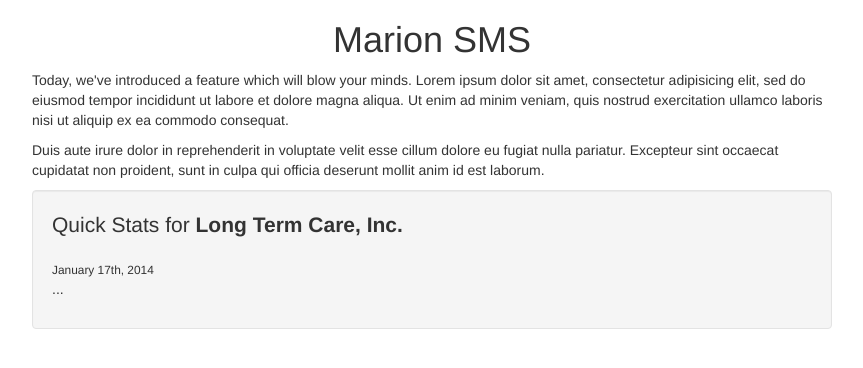
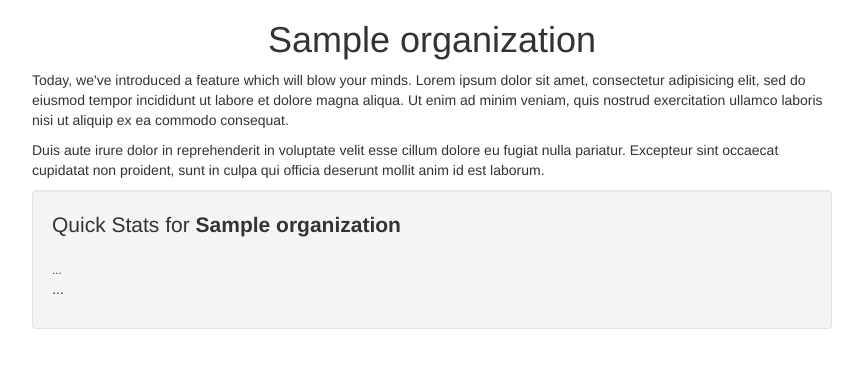
Before and after one commit to ihodes/marionsms, a Flask app: page /home in a window 1280 px wide. Shown: the part 52-420 px from the top of the page, without its empty margins (208-1071 px from the left). Run offline with Flask 2, Linux system fonts and the light colour scheme; a user stored in the database is signed in; tables that the repository leaves empty hold one stand-in row (values such as "Sample post"); parts of the project's set-up code (start-up, migrations or seed data) failed here and were passed over.

Commit message:
add organizations

```diff
--- a/marionsms/frontend/views.py
+++ b/marionsms/frontend/views.py
@@ -56,9 +56,10 @@
 
 
 def _get_schedule():
+    organization = current_user.organization
     schedule = defaultdict(list)
-    for scheduled_message in ScheduledMessage.query.all():
-        if scheduled_message.active and not scheduled_message.message.hidden:
+    for scheduled_message in ScheduledMessage.query.filter_by(organization=organization, active=True).all():
+        if not scheduled_message.message.hidden:
             schedule[scheduled_message.phone_number].append(scheduled_message)
     return schedule
 
@@ -68,6 +69,7 @@
     for line in csv_file:
         vals = line.split(',')
         vals = [string.strip(v) for v in vals]
+        vals.append(current_user.organizaton_id)
         sm = s.schedule(*vals)
         msgs.append(sm)
         db.session.add(sm)
@@ -88,7 +90,8 @@
             sm = s.schedule(request.form.get('phone-number'),
                             request.form.get('message-id'),
                             request.form.get('frequency'),
-                            request.form.get('time'))
+                            request.form.get('time'),
+                            current_user.organization_id)
             flash('Scheduled message \"{}\"  for {}'.format(sm.message.name,
                                                             sm.phone_number)
                   , 'info')
@@ -104,8 +107,9 @@
         flash('Removed message \"{}\"  scheduled for {}'.format(name, phone_number),
               'warning')
         return redirect(url_for('.schedule'))
+    organization = current_user.organization
     return render_template('schedule.html',
-                           messages=Message.query.filter_by(hidden=False).all(),
+                           messages=Message.query.filter_by(hidden=False, organization=organization).all(),
                            schedule=_get_schedule(),
                            DAYS_OF_WEEK=DAYS_OF_WEEK)
 
@@ -130,7 +134,8 @@
 def generate_report_csv():
     start_date = request.values.get('start-date')
     end_date = request.values.get('end-date')
-    responses = Response.query.filter(Response.answered_at.between(start_date, end_date)).all()
+    organization = current_user.organization
+    responses = Response.query.filter_by(organization=organization).filter(Response.answered_at.between(start_date, end_date)).all()
 
     csv = responses_to_csv(responses)
     response = make_response(csv)
@@ -141,7 +146,7 @@
 @frontend.route('/report', methods=['GET', 'POST'])
 @login_required
 def report():
-    responses = Response.query.order_by(Response.answered_at.desc()).all()
+    responses = Response.query.filter_by(organization=current_user.organization).order_by(Response.answered_at.desc()).all()
     return render_template('report.html',
                            responses=responses)
 
@@ -150,7 +155,9 @@
 @login_required
 def messages():
     if request.method == 'POST':
-        m = Message(request.form['name'], request.form['text'])
+        m = Message(request.form['name'],
+                    request.form['text'],
+                    current_user.organization_id)
         db.session.add(m)
         db.session.commit()
         flash('Created message \"{}\"'.format(m.name), 'info')
@@ -164,7 +171,8 @@
         db.session.commit()
         flash('Removed message \"{}\"'.format(name), 'warning')
         return redirect(url_for('.messages'))
-    return render_template('messages.html', messages=Message.query.filter_by(hidden=False).all())
+    messages = current_user.organization.messages.filter_by(hidden=False).all()
+    return render_template('messages.html', messages=messages)
 
 
 @frontend.route('/demo', methods=['GET', 'POST'])
--- a/marionsms/scheduler.py
+++ b/marionsms/scheduler.py
@@ -8,8 +8,8 @@
 
 
 
-def schedule(phone_number, message_id, frequency, time):
-    sm = ScheduledMessage(phone_number, message_id, time, frequency)
+def schedule(phone_number, message_id, frequency, time, organization_id):
+    sm = ScheduledMessage(phone_number, message_id, time, frequency, organization_id)
     db.session.add(sm)
     db.session.commit()
     return sm
--- a/marionsms/templates/home.html
+++ b/marionsms/templates/home.html
@@ -16,7 +16,7 @@
 <div class="wrapper">
   {{ navbar("home") }}
 
-<h1>Marion SMS</h1>
+<h1>{{ current_user.organization.name }}</h1>
 {{ flash() }}
 <p>
   Today, we've introduced a feature which will blow your minds. Lorem ipsum dolor sit amet, consectetur adipisicing elit, sed do eiusmod tempor incididunt ut labore et dolore magna aliqua. Ut enim ad minim veniam, quis nostrud exercitation ullamco laboris nisi ut aliquip ex ea commodo consequat.
@@ -26,8 +26,8 @@
 </p>
 
 <div class="well">
-  <p class="lead">Quick Stats for <b>Long Term Care, Inc.</b></p>
-  <small>January 17th, 2014</small>
+  <p class="lead">Quick Stats for <b>{{ current_user.organization.name }}</b></p>
+  <small>...</small>
   <p>...</p>
 </div>
 
```
Also changed, not shown: marionsms/models.py (+46 -5 lines).
